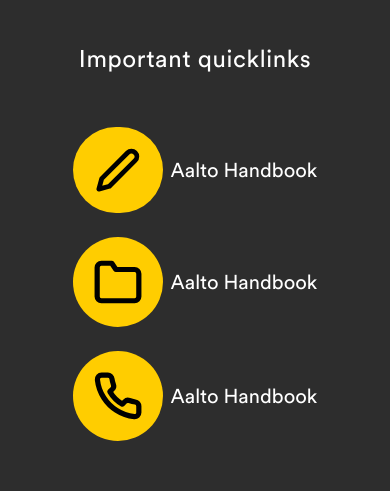
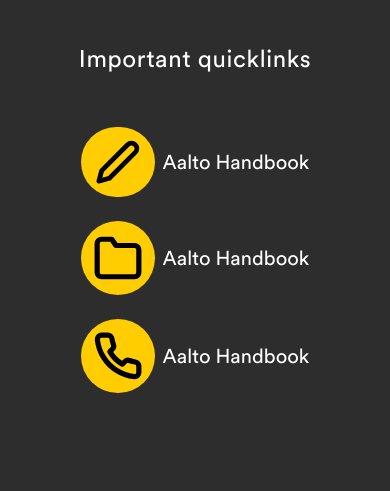
Before and after one commit to Nkaka23dev/the-gym-feb-second-challenge, a Next.js app: page / in a window 390 px wide. Shown: the part 4060-4551 px from the top of the page. Built offline with nearby package versions, Linux system fonts and the light colour scheme.

Commit message:
feat: font

```diff
--- a/components/Links.jsx
+++ b/components/Links.jsx
@@ -58,7 +58,7 @@
             ].map((e, idx) => {
               return (
                 <div key={idx} className="flex md:mt-6 md:m-auto items-center gap-2">
-                  <div className="bg-[#FFCD00] p-5 rounded-full fill-black text-black">
+                  <div className="bg-[#FFCD00] md:p-3 p-5 rounded-full fill-black text-black">
                     <div>{e.svg}</div>
                   </div>
                   <h1 className="text-xl">{e.title}</h1>
```
